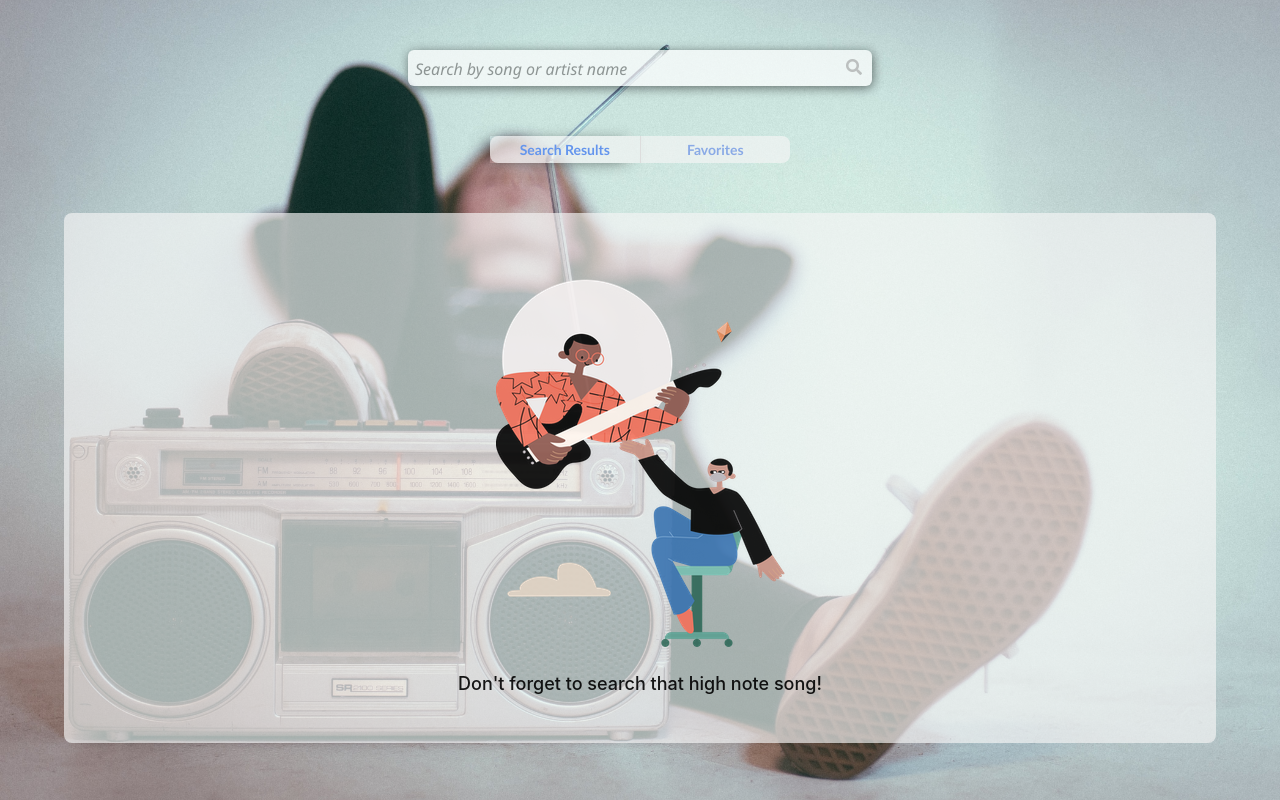
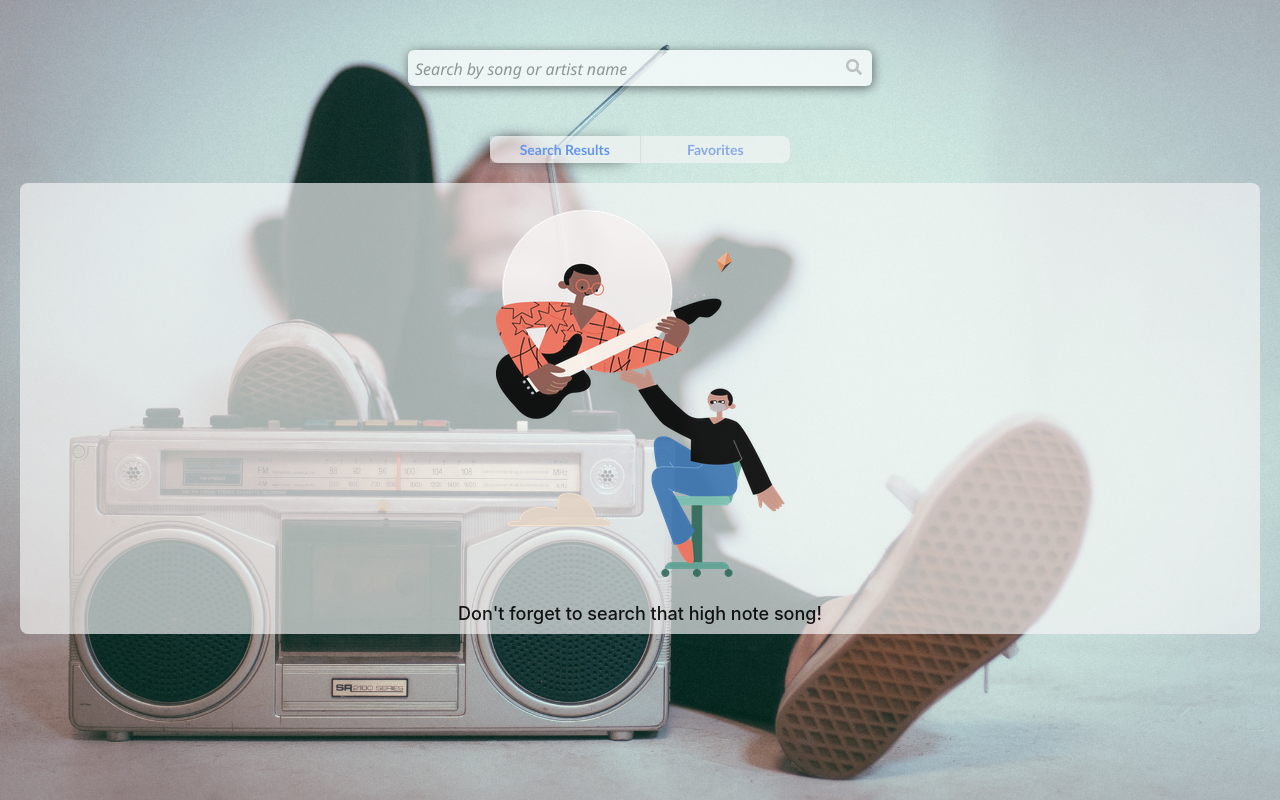
Before and after one commit to pesto-students/lyrics-finder-nishantbisen09, a React (Create React App) app: page / in a window 1280 px wide. Built offline with nearby package versions, Linux system fonts and the light colour scheme.

Commit message:
Fix: result height overflow on some devices

```diff
--- a/src/components/lyricDetailViewer/lyricDetail.css
+++ b/src/components/lyricDetailViewer/lyricDetail.css
@@ -23,7 +23,7 @@
   width: 90%;
   left: 50%;
   transform: translate(-50%, 0);
-  bottom: 0;
+  bottom: 10px;
 }
 
 .controls .actions {
--- a/src/pages/lyricsApp.css
+++ b/src/pages/lyricsApp.css
@@ -52,7 +52,7 @@
 .result-view,
 .playlist-view {
   position: relative;
-  margin: 50px 5%;
+  margin: 20px;
   width: auto;
   background-color: #f5f5f5ab;
   border-radius: 8px;
@@ -86,6 +86,12 @@
   flex-direction: column;
   height: 100%;
   opacity: 0.9;
+  padding: 10px;
+}
+
+.hint-message img{
+  height: 400px;
+  width: auto;
 }
 
 .hint-message .hint-message-text {
@@ -133,7 +139,8 @@
 @media (min-width: 800px) {
   .result-view,
   .playlist-view {
-    height: 530px;
+    max-height: 530px;
+    min-height: 400px;
   }
   .results {
     max-height: 37vh;
```
